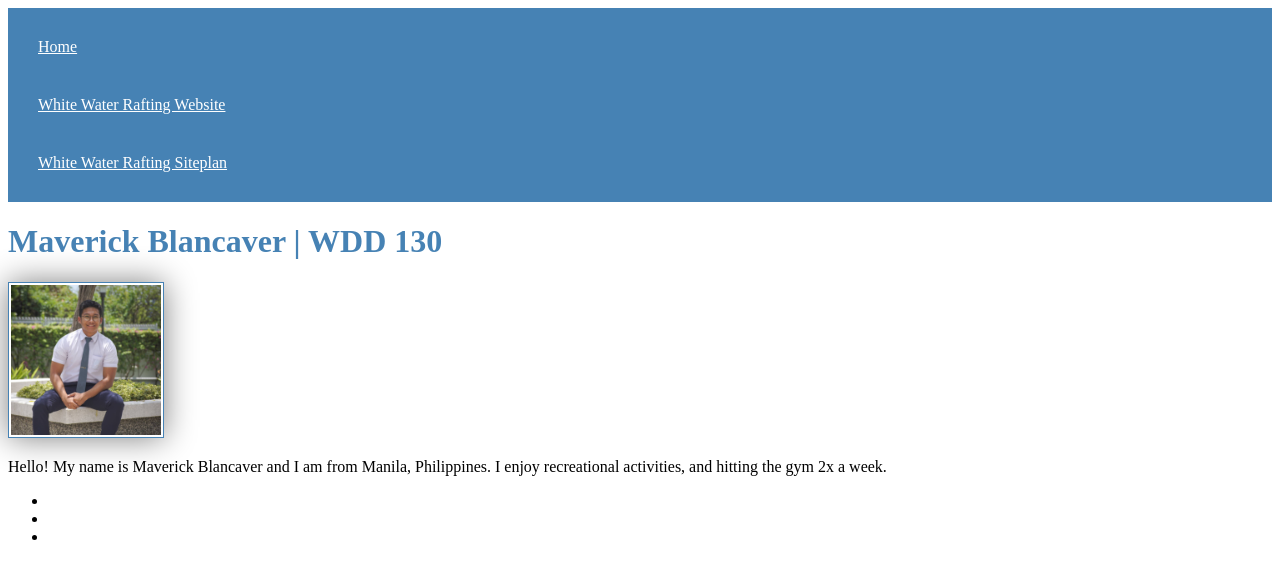
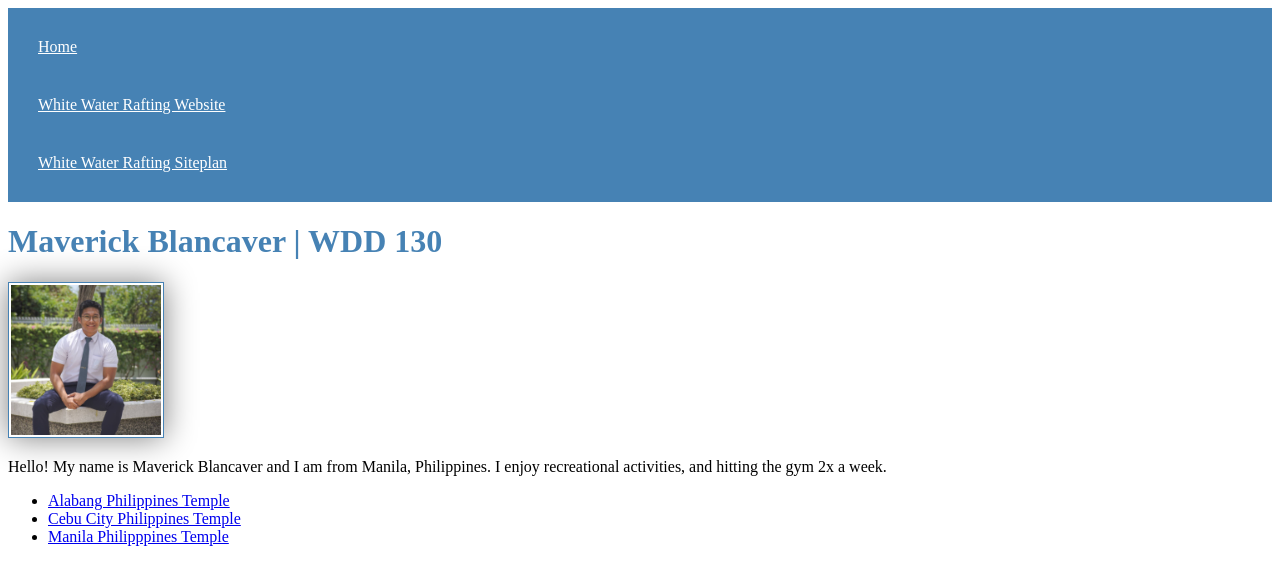
Before and after one commit to maverickblancaver/wdd130, a plain HTML site: page index.html in a window 1280 px wide. Shown: the top 563 px of the page. Drawn offline with Linux system fonts and the light colour scheme.

Commit message:
updated ul

```diff
--- a/index.html
+++ b/index.html
@@ -26,9 +26,9 @@
   <p>Hello! My name is Maverick Blancaver and I am from Manila, Philippines. I enjoy recreational activities, and hitting the gym 2x a week.</p>
 
   <ul>
-    <li><a href="https://www.churchofjesuschrist.org/temples/details/alabang-philippines-temple?lang=eng"  target="_blank"></a></li>
-    <li><a href="https://www.churchofjesuschrist.org/temples/details/cebu-city-philippines-temple?lang=eng"  target="_blank"></a></li>
-    <li><a href="https://www.churchofjesuschrist.org/temples/details/manila-philippines-temple?lang=eng"  target="_blank"></a></li>
+    <li><a href="https://www.churchofjesuschrist.org/temples/details/alabang-philippines-temple?lang=eng"  target="_blank">Alabang Philippines Temple</a></li>
+    <li><a href="https://www.churchofjesuschrist.org/temples/details/cebu-city-philippines-temple?lang=eng"  target="_blank">Cebu City Philippines Temple</a></li>
+    <li><a href="https://www.churchofjesuschrist.org/temples/details/manila-philippines-temple?lang=eng"  target="_blank">Manila Philipppines Temple</a></li>
   </ul>
 
 </main>
```
